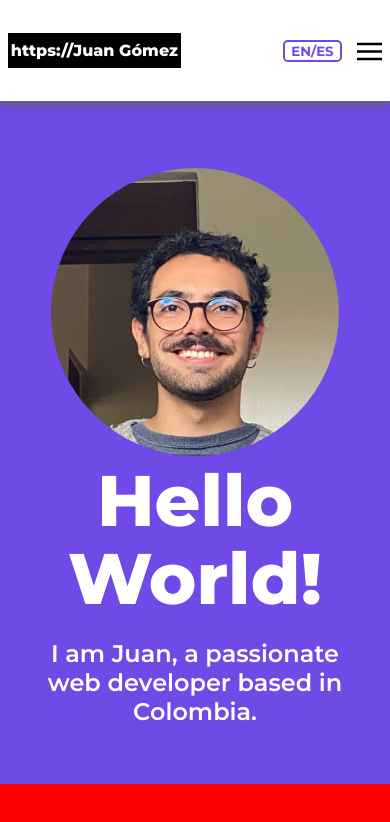
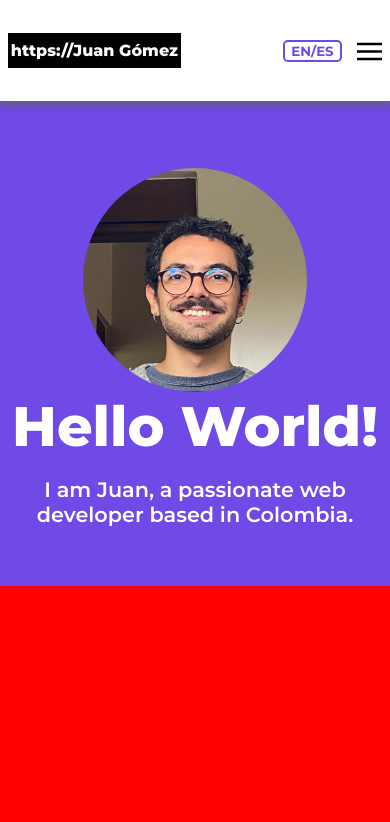
Before and after one commit to JPGomezCuervo/Portfolio-v2, a Vue app: page / in a window 390 px wide. Shown: the top 822 px of the page. Built offline with nearby package versions, Linux system fonts and the light colour scheme.

Commit message:
Fix image height and h1 font size

```diff
--- a/src/components/Hero/Hero.vue
+++ b/src/components/Hero/Hero.vue
@@ -48,7 +48,7 @@ const { hero } = toRefs(languages);
     // margin-right: 0%;
 }
 .left-container h1 {
-    font-size: clamp(2rem, 3.5rem + 4vw, 8rem);
+    font-size: clamp(2rem, 2.5rem + 4vw, 8rem);
     width: fit-content;
     margin-top: 0rem;
     margin-bottom: clamp(1rem, 1rem + 1vw, 3rem);
@@ -77,7 +77,7 @@ const { hero } = toRefs(languages);
 
 #photo {
     // height: 24rem;
-    height: clamp(18rem, 2rem + 35vw, 30rem);
+    height: clamp(14rem, 2rem + 35vw, 30rem);
     border-radius: 50rem;
     margin-bottom: 2%;
 }
@@ -103,7 +103,7 @@ const { hero } = toRefs(languages);
 @media  (max-width: 575px) {
 
     .left-container h3 {
-        font-size: 1.5rem;
+        font-size: 1.3rem;
     }
 
 }
```
